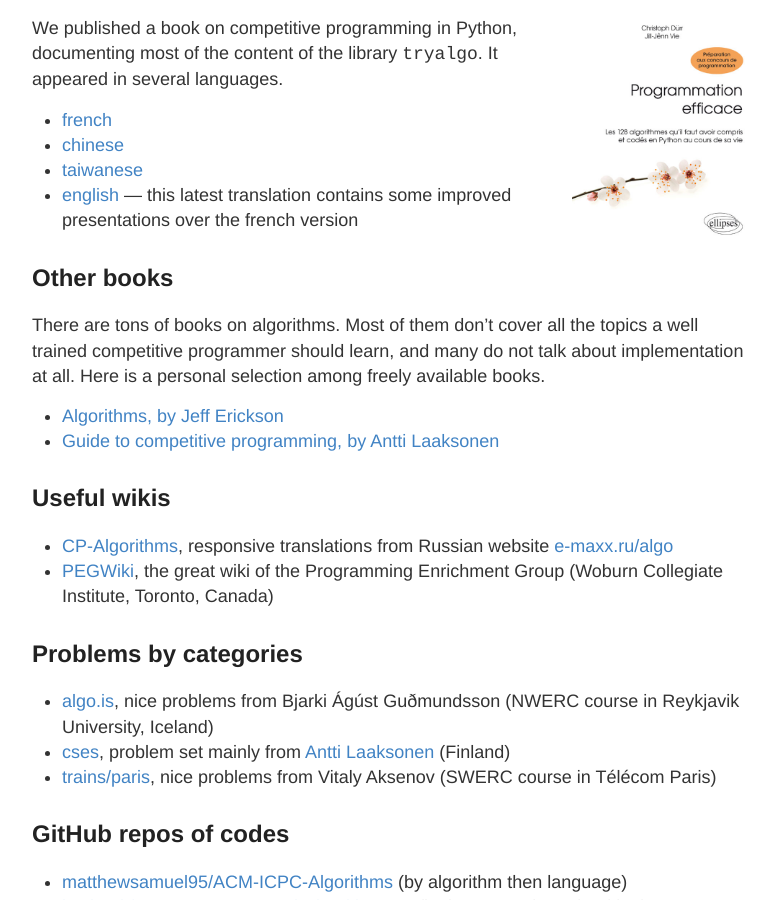
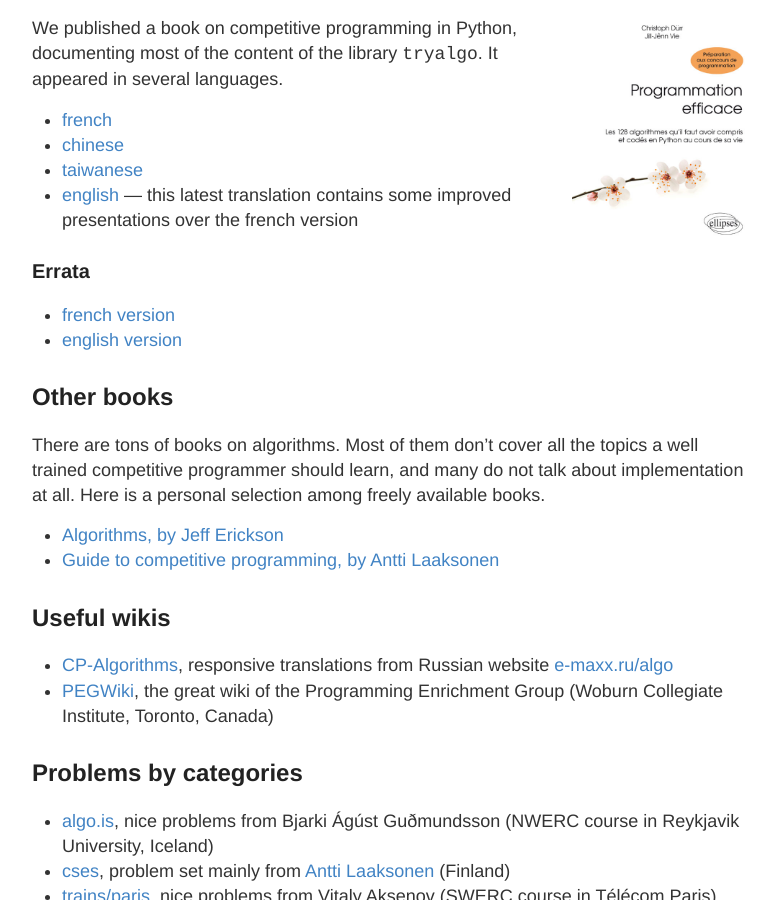
Before and after one commit to jilljenn/tryalgo.org, a Jekyll site: the page built from useful-resources-en.md, in a window 1280 px wide and 900 px high, scrolled down 755 px. Shown: the whole window, without its empty margins (248-1023 px from the left). Built offline with Jekyll 4.4.1, drawn with Linux system fonts in a browser that asks for light colours; nearby versions of some CDN libraries; comment, search, counter and statistics services are not loaded.

Commit message:
added links to the errata

```diff
--- a/useful-resources-en.md
+++ b/useful-resources-en.md
@@ -31,6 +31,12 @@ We published a book on competitive programming in Python, documenting most of th
 - [taiwanese](http://www.drmaster.com.tw/Bookinfo.asp?BookID=MP11906)
 - [english](http://www.cambridge.org/9781108716826) --- this latest translation contains some improved presentations over the french version
 
+### Errata
+
+- [french version](errata)
+- [english version](errata-en)
+
+
 
 ## Other books
 
```
Also changed, not shown: useful-resources.md (+5 -0 lines).
